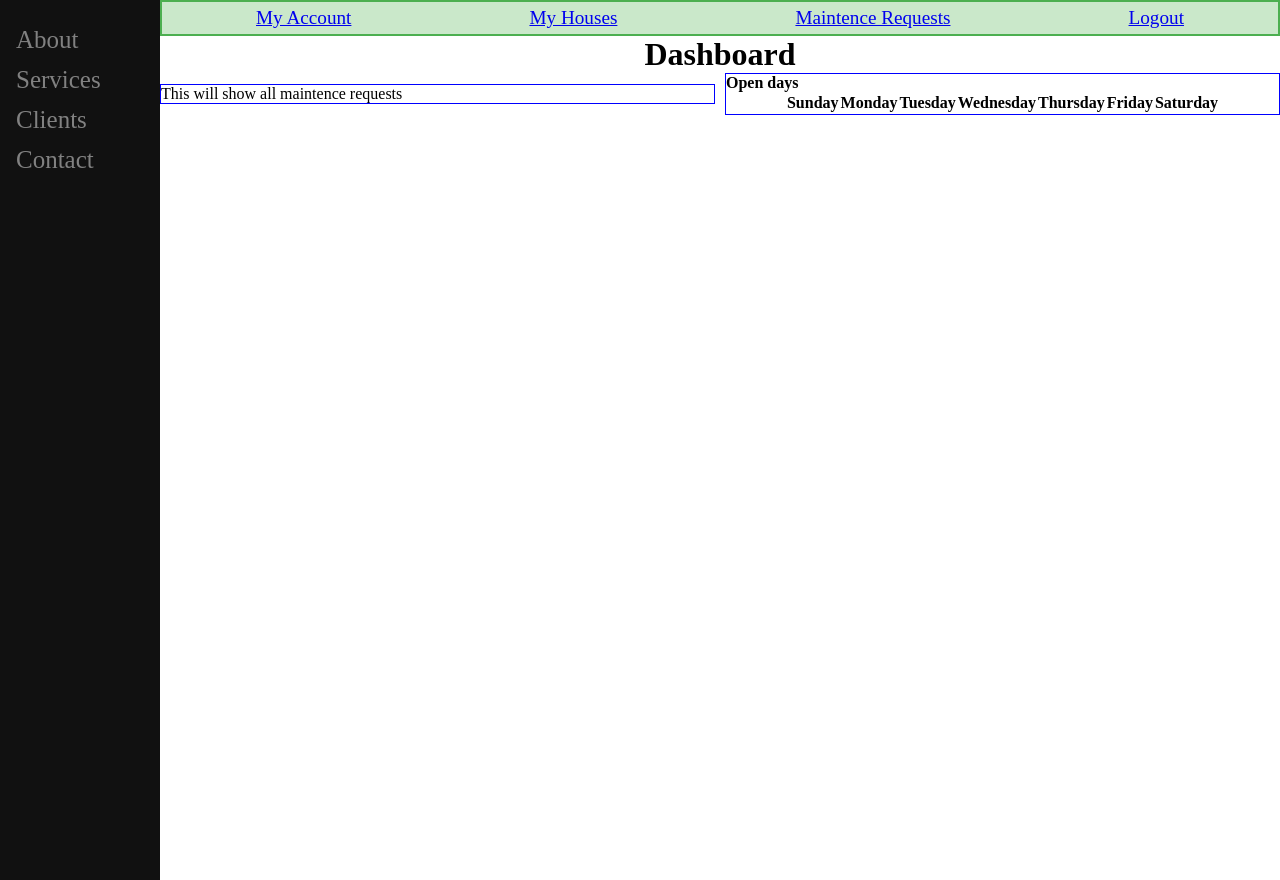
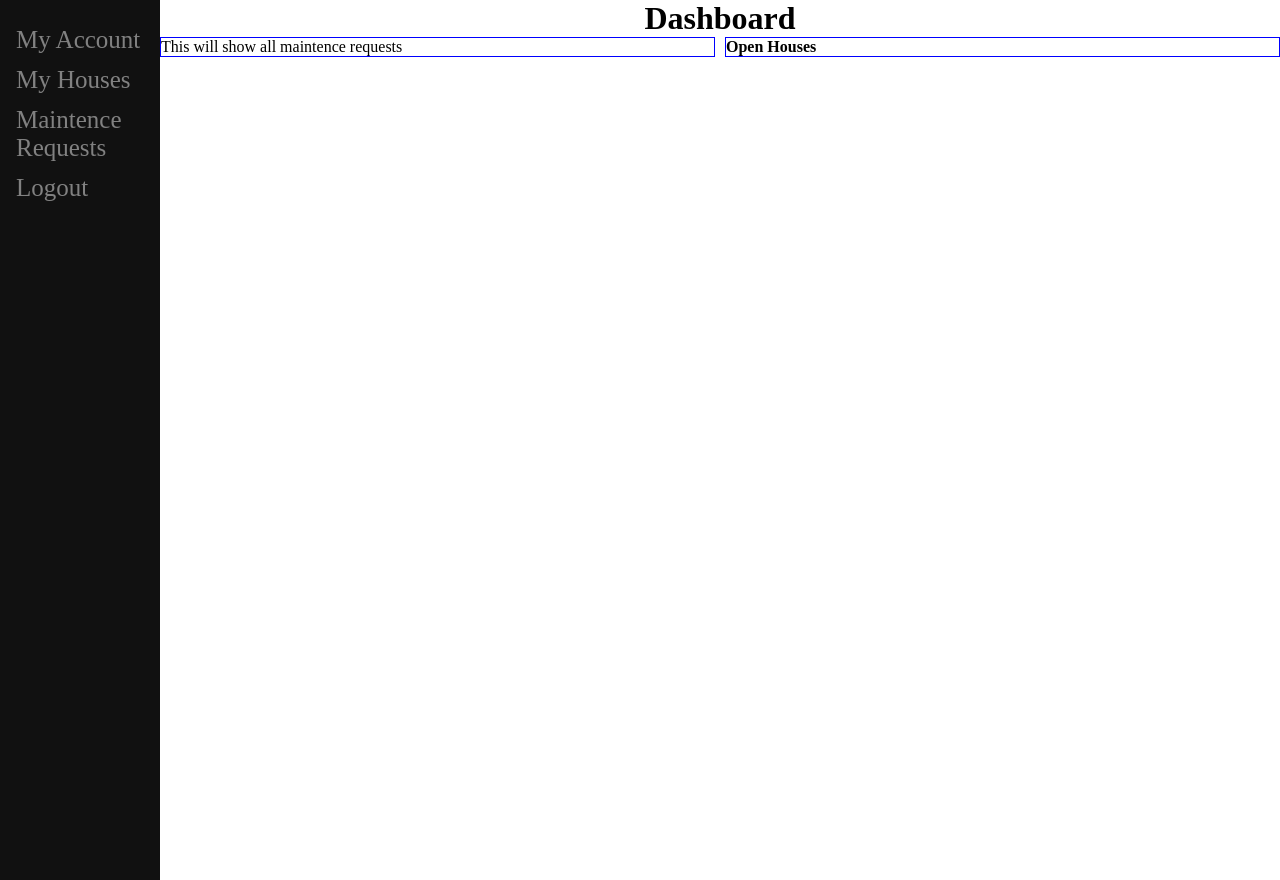
Before and after one commit to MattBourgeois/home_Management, a Flask app: page /dash in a window 1280 px wide. Run offline with Flask 3, Linux system fonts and the light colour scheme; lists and menus that the app fills with data are empty.

Commit message:
relabeling/restructering

```diff
--- a/Flask_app/templates/dashboard.html
+++ b/Flask_app/templates/dashboard.html
@@ -8,18 +8,13 @@
 	<link rel="stylesheet" type="text/css" href="{{ url_for('static', filename='/css/sidebar.css') }}">
 </head>
 <div class="sidenav">
-	<a href="#">About</a>
-	<a href="#">Services</a>
-	<a href="#">Clients</a>
-	<a href="#">Contact</a>
+	<a href="/account">My Account</a>
+	<a href="/my_homes">My Houses</a>
+	<a href="/maintenance	">Maintence Requests</a>
+	<a href="/Logout">Logout</a>
 </div>
 <body>
-	<nav id="sticky">
-		<a href="/account">My Account</a>
-		<a href="/my_homes">My Houses</a>
-		<a href="/maintenance	">Maintence Requests</a>
-		<a href="/Logout">Logout</a>
-	</nav>
+
 	<h1 class="dash">Dashboard</h1>
 	<main>
 		<div id="left_side">
@@ -27,30 +22,8 @@
 
 		</div>
 		<div id="Calender">
-			<h4>Open days</h4>
+			<h4>Open Houses</h4>
 			<div class="calender">
-				<table>
-					<thead>
-						<tr>
-							<th>Sunday</th>
-							<th>Monday</th>
-							<th>Tuesday</th>
-							<th>Wednesday</th>
-							<th>Thursday</th>
-							<th>Friday</th>
-							<th>Saturday</th>
-						</tr>
-					</thead>
-					<tbody id="table_body">
-						{% for row in calendar_rows %}
-						<tr>
-							{% for day in row %}
-							<td{% if day.booked %} class="booked"{% endif %}>{{ day.date }}</td>
-							{% endfor %}
-						</tr>
-						{% endfor %}
-					</tbody>
-				</table>
 			</div>
 		</div>
 	</main>
```
